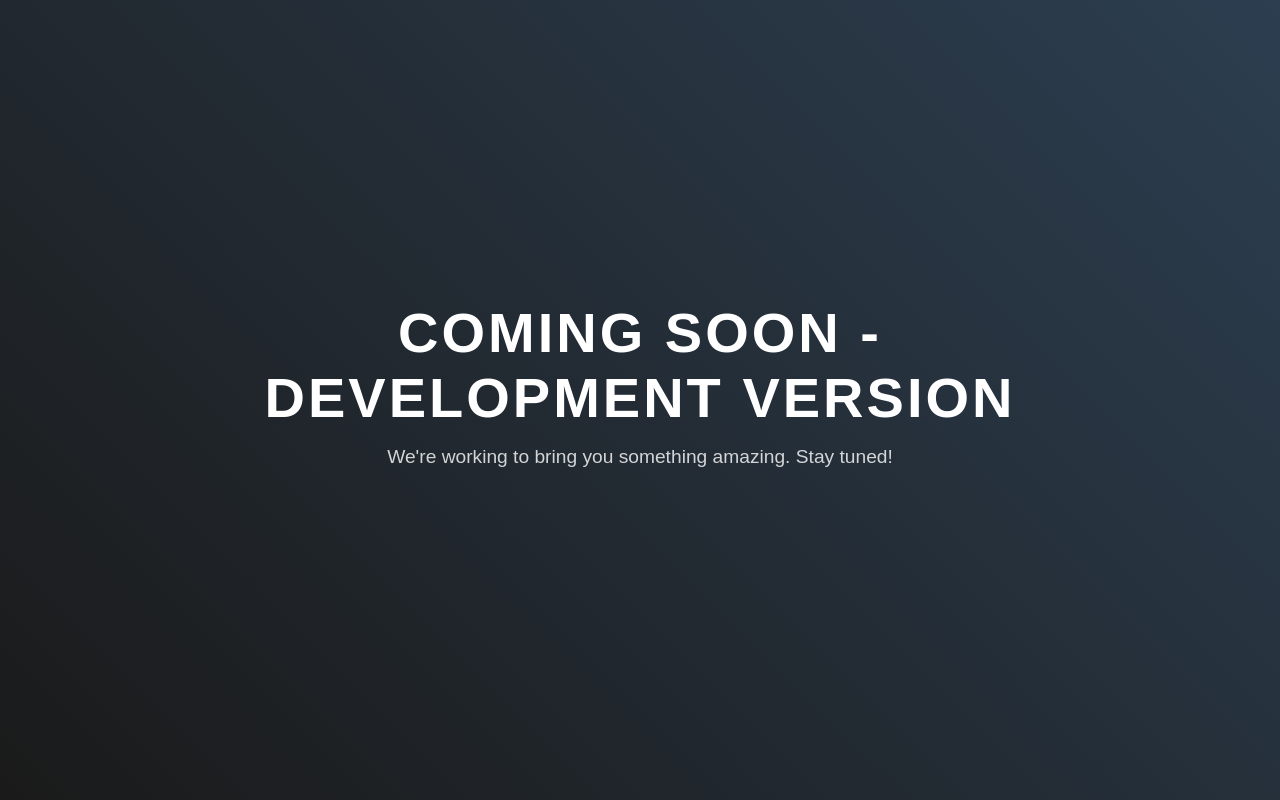
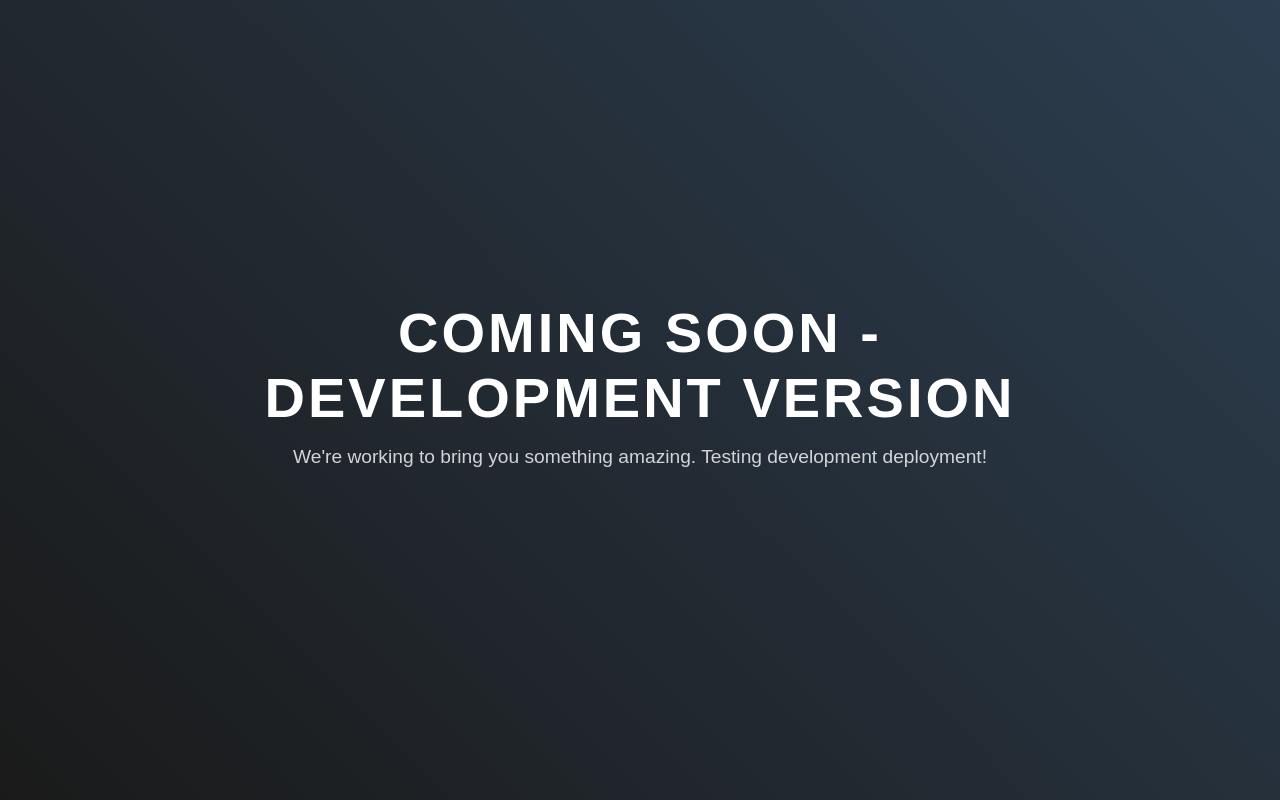
Before and after one commit to futant462/Homier, a website: page Webpage/index.html in a window 1280 px wide. Drawn offline with Linux system fonts and the light colour scheme.

Commit message:
Test development branch deployment

```diff
--- a/Webpage/index.html
+++ b/Webpage/index.html
@@ -73,7 +73,7 @@
 <body>
     <div class="container">
         <h1>Coming Soon - Development Version</h1>
-        <p>We're working to bring you something amazing. Stay tuned!</p>
+        <p>We're working to bring you something amazing. Testing development deployment!</p>
     </div>
 </body>
 </html>
```
